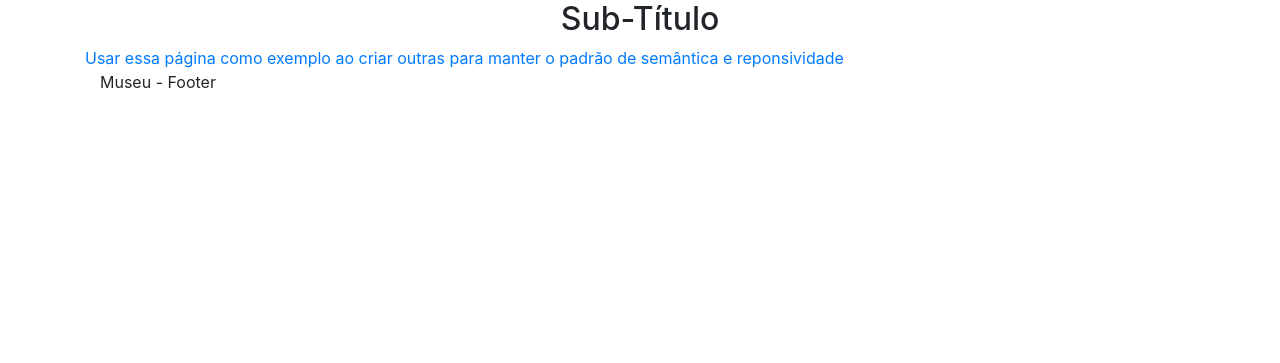
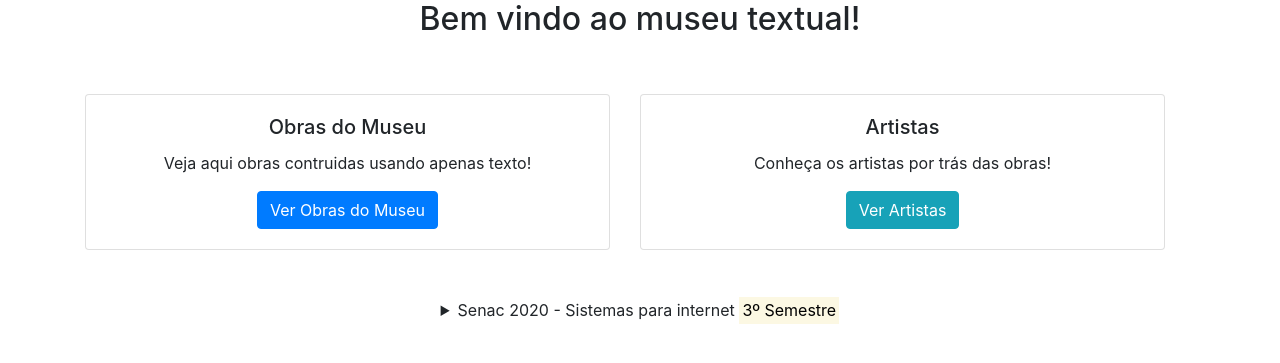
Before and after one commit to emerson-cs-santos/HTML5_Museu, a PHP site: page / in a window 1280 px wide. Shown: the part 220-583 px from the top of the page. Run offline with PHP 8.4, Linux system fonts and the light colour scheme.

Commit message:
Correções de html5
Páginas validadas no html5 validator

```diff
--- a/cabec.php
+++ b/cabec.php
@@ -62,7 +62,7 @@
                                 <!-- Left Side Of Navbar -->
                                 <ul class="navbar-nav mr-auto text-center">
                                     <li class="nav-item">
-                                        <a class="nav-link" href="#" data-placement="top" data-toggle="tooltip" title="Exibição dinâmica">Apresentação das obras</a>
+                                        <a class="nav-link" href="apresentacao_obras.php" data-placement="top" data-toggle="tooltip" title="Exibição dinâmica">Apresentação das obras</a>
                                     </li>
 
                                     <li class="nav-item">
@@ -79,7 +79,7 @@
                                     </li>-->
 
                                     <li class="nav-item dropdown text-center">
-                                        <a id="navbarDropdown" class="nav-link dropdown-toggle" href="#" role="button" data-toggle="dropdown" aria-haspopup="true" aria-expanded="false" v-pre data-placement="top" data-toggle="tooltip" title="Opções do autor">
+                                        <a id="navbarDropdown" class="nav-link dropdown-toggle" href="#" role="button" data-toggle="dropdown" aria-haspopup="true" aria-expanded="false">
                                             <?php
                                                 if (isset($_SESSION['controle']))
                                                 {
--- a/footer.php
+++ b/footer.php
@@ -1,5 +1,10 @@
-<footer class="container">
-    <div class='row col-12'>
-        <p>Museu - Footer</p>
+<footer class="container mt-5">
+    <div class='row'>
+        <div class="col-12">
+        <details class="text-center">
+            <summary>Senac 2020 - Sistemas para internet <mark>3º Semestre</mark></summary>
+            <p>Aplicações ricas para internet - Museu textual</p>
+        </details>
+        </div>
     </div>
 </footer>
--- a/index.php
+++ b/index.php
@@ -10,11 +10,29 @@
                     <section class='row'>
 
                         <div class='text-center col-12'>
-                            <h2> Sub-Título </h2>
+                            <h2> Bem vindo ao museu textual! </h2>
                         </div>
 
-                        <div class='col-12'>
-                            <a href="pagina_base_exemplo.php"> Usar essa página como exemplo ao criar outras para manter o padrão de semântica e reponsividade </a>
+                        <div class="col-12 row mt-5">
+                            <div class="col-6">
+                                <div class="card" >
+                                    <div class="card-body text-center">
+                                        <h5 class="card-title">Obras do Museu</h5>
+                                        <p class="card-text">Veja aqui obras contruidas usando apenas texto!</p>
+                                        <a href="apresentacao_obras.php" class="btn btn-primary">Ver Obras do Museu</a>
+                                    </div>
+                                </div>
+                            </div>
+
+                            <div class="col-6">
+                                <div class="card">
+                                    <div class="card-body text-center">
+                                        <h5 class="card-title">Artistas</h5>
+                                        <p class="card-text">Conheça os artistas por trás das obras!</p>
+                                        <a href="apresentacao_obras.php" class="btn btn-info">Ver Artistas</a>
+                                    </div>
+                                </div>
+                            </div>
                         </div>
 
                     </section>
--- a/js/edicaoObra.js
+++ b/js/edicaoObra.js
@@ -224,5 +224,6 @@ function cancelar()
 
 function limparDadosSessao()
 {
+    sessionStorage.clear();
     sessionStorage.setItem("obra_dados", '');
 }
--- a/perfil.php
+++ b/perfil.php
@@ -33,8 +33,8 @@
 
                             <div class="d-flex justify-content-center">
                                 <a class='btn btn-secondary MousePoiter text-white mt-3' data-toggle="modal" data-target="#myModal" data-placement="top" data-type="tooltip" title="Trocar senha">Trocar senha</a>
-                                <input type="button" value="Salvar alterações" onclick="atualizarCadastro('<?php echo $nome; ?>', '<?php echo $email; ?>')" class="btn btn-dark mt-3 ml-3" data-placement="top" data-toggle="tooltip" title="Atualizar Cadastro" ></input>
-                                <input type="button" value="Desativar cadastro" onclick="desativarUsuarioPerguntar('<?php echo $nome; ?>')" class="btn btn-secondary mt-3 ml-3" data-placement="top" data-toggle="tooltip" title="Para ativar novamente, basta fazer login novamente." ></input>
+                                <input type="button" value="Salvar alterações" onclick="atualizarCadastro('<?php echo $nome; ?>', '<?php echo $email; ?>')" class="btn btn-dark mt-3 ml-3" data-placement="top" data-toggle="tooltip" title="Atualizar Cadastro" >
+                                <input type="button" value="Desativar cadastro" onclick="desativarUsuarioPerguntar('<?php echo $nome; ?>')" class="btn btn-secondary mt-3 ml-3" data-placement="top" data-toggle="tooltip" title="Para ativar novamente, basta fazer login novamente." >
                             </div>
                         </div>
 
--- a/php/criar_obra.php
+++ b/php/criar_obra.php
@@ -151,8 +151,7 @@ if ($existe == true)
 else
 {
     $codigo = 0;
-    $statusObra = 'ativo';
-    $usuario_id = 0;
+    //$statusObra = 'ativo';
 
     $query = " INSERT INTO obras ( id, nome, descri, duracao, repetir, obra, ativo, usuario_id ) Values ( ?, ?, ?, ?, ?, ?, ?, ? ) ";
     $querytratada = $conn->prepare($query);
--- a/registrar.php
+++ b/registrar.php
@@ -28,7 +28,7 @@
                     <input type="password" id="registrar_senhaConfirmar" class="form-control mt-3" placeholder="Confirmar Senha" maxlength="200" data-placement="top" data-toggle="tooltip" title="Digite novamente a senha">
                     <small class="form-text font-weight-bold" >Senha deve ter no mínimo 6 caracteres</small>
 
-                    <input type="button" value="Efetuar Cadastro" onclick="registrar()" class="btn btn-dark btn-lg mt-3" data-placement="top" data-toggle="tooltip" title="Criar novo cadastro" ></input>
+                    <input type="button" value="Efetuar Cadastro" onclick="registrar()" class="btn btn-dark btn-lg mt-3" data-placement="top" data-toggle="tooltip" title="Criar novo cadastro" >
                 </div>
 
             </section>
```
Also changed, not shown: apresentacao_obras.php (added, +28 -0 lines), css/geral.css (+32 -0 lines), minhaObra_digitar.php (+23 -17 lines).
